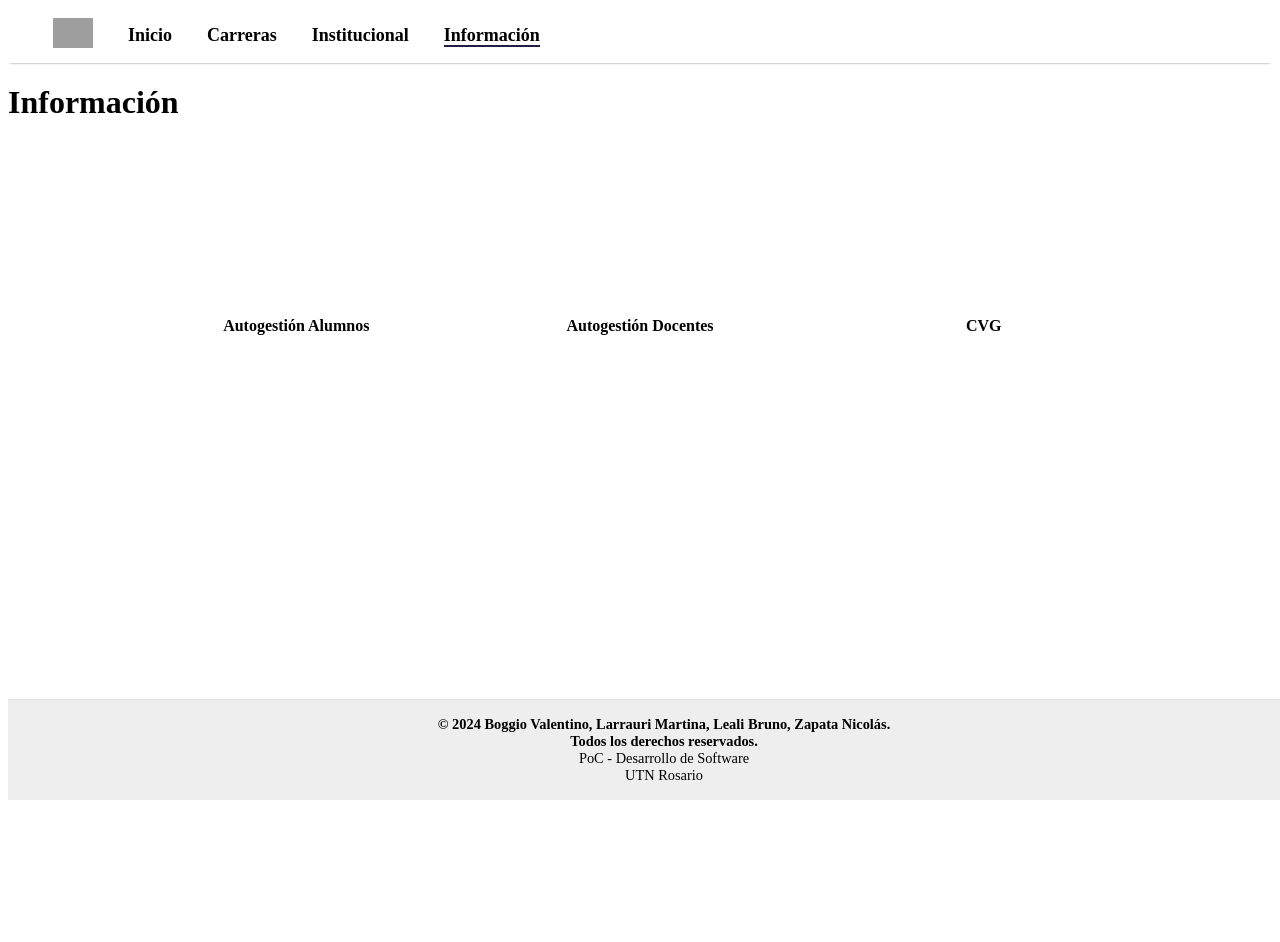
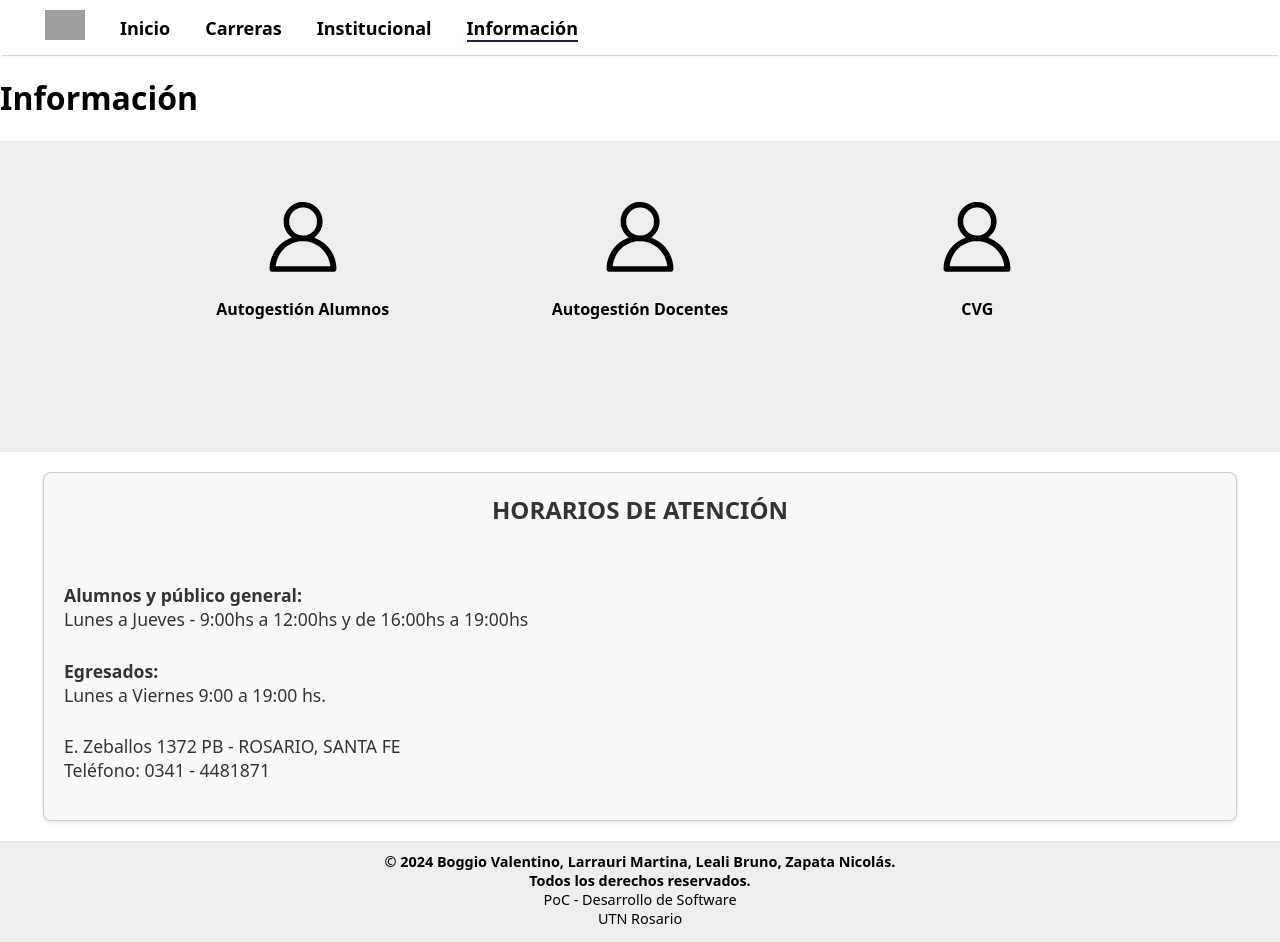
Before and after one commit to valentttino/svelteProyect-POC-DSW-2024, a SvelteKit app: page /informacion in a window 1280 px wide. Before the commit the page ends 800 px from the top, so only its background shows below. Built offline with nearby package versions, Linux system fonts and the light colour scheme; grey boxes are pictures that could not be loaded.

Commit message:
Update information

```diff
--- a/src/components/CardGrid.svelte
+++ b/src/components/CardGrid.svelte
@@ -12,7 +12,7 @@
     grid-template-columns: repeat(3, 1fr);
     gap: 20px;
     max-width: 80%;
-    padding-top: 5%;
+    padding: 2% 0%;
     margin: 0 auto;
   }
 
--- a/src/components/CardInfo.svelte
+++ b/src/components/CardInfo.svelte
@@ -7,12 +7,12 @@
   .icon {
     width: 70px;
     height: 70px;
-    filter: brightness(0) invert(1);
   }
 
   .container {
     text-align: center;
     font-weight: bold;
+    color: black;
   }
 </style>
 
--- a/src/components/Footer.svelte
+++ b/src/components/Footer.svelte
@@ -1,14 +1,14 @@
 <style>
   footer {
     background-color: #EEEEEE;
-    padding: 1rem;
+    padding: 10px 0 10px 0;
+    margin:0;
     text-align: center;
     border-top: 1px solid #dee2e6;
-    position: fixed;
-    bottom: 0;
-    width: 100%;
     font-size: 0.9rem;
     color: black;
+    height: 80px;
+    width: 100%;
   }
   p{
     margin:0;
--- /dev/null
+++ b/src/components/OpeningHours.svelte
@@ -0,0 +1,45 @@
+
+<style>
+  .info-box {
+    background-color: #f8f8f8;
+    border: 1px solid #ccc;
+    padding: 20px;
+    margin: 20px auto;
+    max-width: 90%;
+    text-align: left;
+    box-shadow: 0 2px 4px rgba(0, 0, 0, 0.1);
+    border-radius: 8px;
+  }
+
+  .info-box h2 {
+    font-size: 1.5em;
+    margin: 0;
+    padding-bottom: 30px;
+    text-align: center;
+    color: #333;
+  }
+
+  .info-box p {
+    padding-top: 10px;
+    font-size: 1.1em;
+    color: #333;
+  }
+
+  .info-box span {
+    font-weight: bold;
+  }
+</style>
+
+<div class="info-box">
+  <h2>HORARIOS DE ATENCIÓN</h2>
+  <p><span>Alumnos y público general:</span><br>
+    Lunes a Jueves - 9:00hs a 12:00hs y de 16:00hs a 19:00hs</p>
+
+  <p><span>Egresados:</span><br>
+    Lunes a Viernes 9:00 a 19:00 hs.</p>
+
+  <p>E. Zeballos 1372 PB - ROSARIO, SANTA FE<br>
+    Teléfono: 0341 - 4481871
+  </p>
+
+</div>
--- a/src/components/WelcomeSection.svelte
+++ b/src/components/WelcomeSection.svelte
@@ -10,10 +10,14 @@
     text-align: center;
     align-items: center;
   }
+
+  .text{
+    padding: 30px 0;
+  }
 </style>
 
 <body>
-  <h1>
+  <h1 class="text">
     {text}
   </h1>
 </body>
--- a/src/routes/+page.svelte
+++ b/src/routes/+page.svelte
@@ -23,17 +23,25 @@
 <style>
   :global(body){
     font-family: system-ui, -apple-system, BlinkMacSystemFont, 'Segoe UI', Roboto, Oxygen, Ubuntu, Cantarell, 'Open Sans', 'Helvetica Neue', sans-serif;
+    margin: 0;
   }
 
   :global(.back){
     background-color: #EEEEEE;
   }
+
+  main {
+    flex: 1;
+  }
+
 </style>
 
 <Header />
-<WelcomeSection text={text}/>
-<section class='back'>
-  <CardGrid itemsInicio={sections}/>
-  <DescriptionSection />
-</section>
+<main>
+  <WelcomeSection text={text}/>
+  <section class='back'>
+    <CardGrid itemsInicio={sections}/>
+    <DescriptionSection />
+  </section>
+</main>
 <Footer />
--- a/src/routes/informacion/+page.svelte
+++ b/src/routes/informacion/+page.svelte
@@ -2,18 +2,38 @@
   import Header from '../../components/Header.svelte'
   import CardGrid from '../../components/CardGrid.svelte'
   import Footer from '../../components/Footer.svelte'
+	import OpeningHours from '../../components/OpeningHours.svelte';
 
   let sections = [{section: "Autogestión Alumnos", icon: "../assets/user-icon.svg"},
                   {section: "Autogestión Docentes", icon: "../assets/user-icon.svg"},
                   {section: "CVG", icon: "../assets/user-icon.svg"}
                 ];
+
 </script>
 
+<style>
+  :global(body){
+    font-family: system-ui, -apple-system, BlinkMacSystemFont, 'Segoe UI', Roboto, Oxygen, Ubuntu, Cantarell, 'Open Sans', 'Helvetica Neue', sans-serif;
+    margin: 0;
+  }
+
+  :global(.back){
+    background-color: #EEEEEE;
+    padding: 20px;
+  }
+
+    main {
+    flex: 1;
+  }
+</style>
+
 <Header />
-<h1>Información</h1>
-
-<section>
-  <CardGrid itemsInfo={sections}/>
-</section>
+<main>
+  <h1>Información</h1>
+  <section class='back'>
+    <CardGrid itemsInfo={sections}/>
+  </section>
+  <OpeningHours/>
+</main>
 
 <Footer />
--- a/src/routes/institucional/+page.svelte
+++ b/src/routes/institucional/+page.svelte
@@ -2,6 +2,7 @@
   import Header from "../../components/Header.svelte"
   import Carrousel from "../../components/Carrousel.svelte"
   import Footer from "../../components/Footer.svelte"
+
 </script>
 
 <Header />
```
